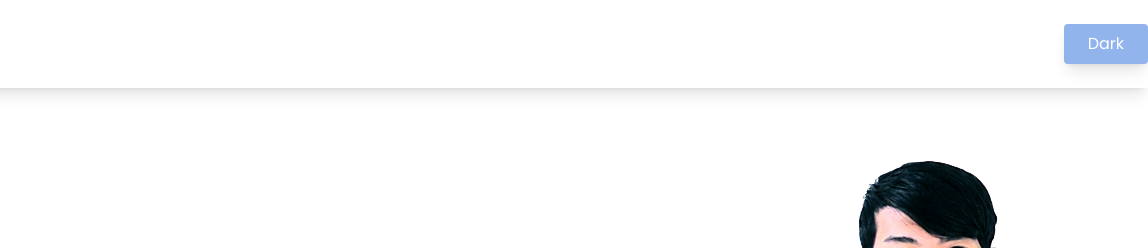
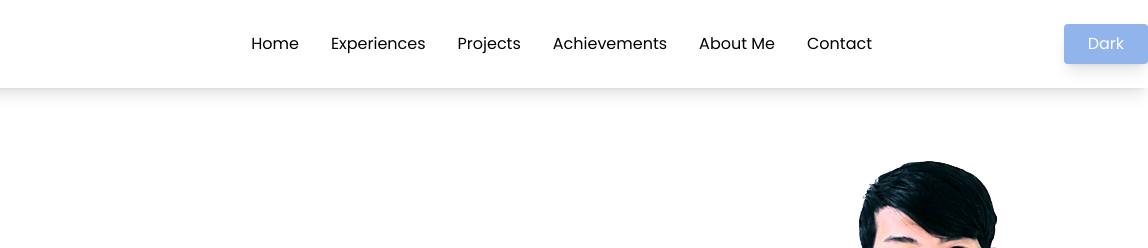
Before and after one commit to Hudzaifah24/Portfolio, a website: page index.html in a window 1280 px wide. Shown: the top 248 px of the page, 132-1280 px from the left. Drawn offline with nearby package versions, Linux system fonts and the light colour scheme.

Commit message:
kepo commit

```diff
--- a/index.html
+++ b/index.html
@@ -23,8 +23,8 @@
                         </a>
                         <!-- SM -->
                         <!-- <div class="lg:hidden"> -->
-                            <div id="dropdown" onclick="link()" class="hidden">
-                                <div class="flex flex-col lg:flex-row justify-start gap-8 p-5 mt-5 lg:mt-0 dark:text-white ">
+                            <div id="dropdown" onclick="link()" class="hidden lg:block">
+                                <div class="flex flex-col lg:flex-row justify-start gap-8 p-5 mt-5 lg:mt-0 dark:text-white">
                                     <a href="#">Home</a>
                                     <a href="#experience">Experiences</a>
                                     <a href="#project">Projects</a>
--- a/package.json
+++ b/package.json
@@ -7,12 +7,12 @@
   },
   "husky": {
     "hooks": {
-      "pre-commit": "npx tailwindcss -i ./styles/input.css -o ./dist/output.css --watch"
+      "pre-commit": "npm run start"
     }
   },
   "scripts": {
     "start": "echo \"tailwindcss -i ./styles/input.css -o ./dist/output.css --watch\"",
     "postinstall": "node ./node_modules/husky/lib/installer/bin install",
     "deploy": "git push origin `git subtree split --prefix dist master`:gh-pages --force"
-  },
+  }
 }
```
Also changed, not shown: dist/output.css.
